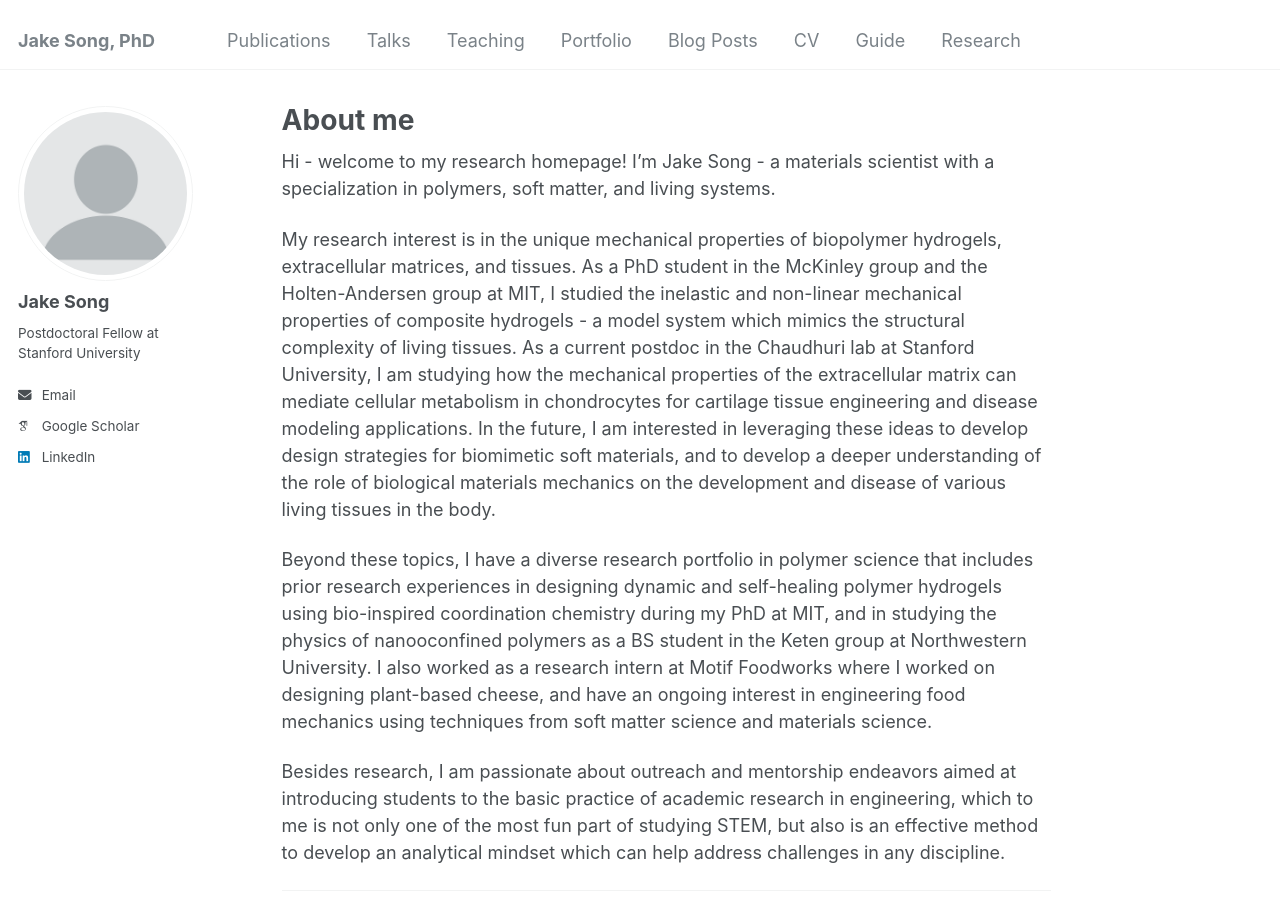
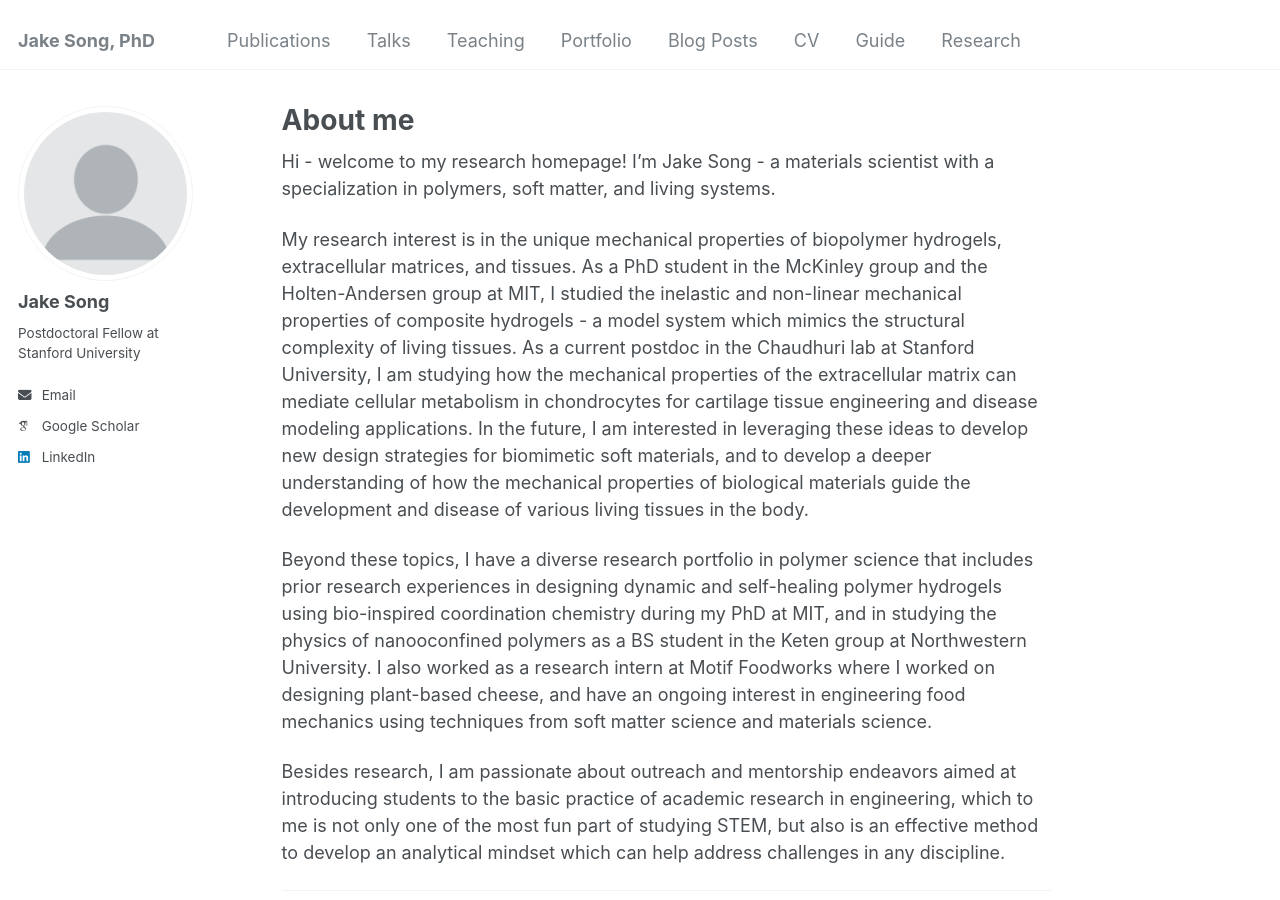
Before and after one commit to jakesong15/jakesong15.github.io, a Jekyll site: the page built from _pages/about.md, in a window 1280 px wide and 900 px high. Built offline with Jekyll 4.4.1, drawn with Linux system fonts in a browser that asks for light colours; some web fonts are replaced.

Commit message:
Update about.md

```diff
--- a/_pages/about.md
+++ b/_pages/about.md
@@ -9,7 +9,7 @@
 
 Hi - welcome to my research homepage! I'm Jake Song - a materials scientist with a specialization in polymers, soft matter, and living systems.
 
-My research interest is in the unique mechanical properties of biopolymer hydrogels, extracellular matrices, and tissues. As a PhD student in the McKinley group and the Holten-Andersen group at MIT, I studied the inelastic and non-linear mechanical properties of composite hydrogels - a model system which mimics the structural complexity of living tissues. As a current postdoc in the Chaudhuri lab at Stanford University, I am studying how the mechanical properties of the extracellular matrix can mediate cellular metabolism in chondrocytes for cartilage tissue engineering and disease modeling applications. In the future, I am interested in leveraging these ideas to develop design strategies for biomimetic soft materials, and to develop a deeper understanding of the role of biological materials mechanics on the development and disease of various living tissues in the body.
+My research interest is in the unique mechanical properties of biopolymer hydrogels, extracellular matrices, and tissues. As a PhD student in the McKinley group and the Holten-Andersen group at MIT, I studied the inelastic and non-linear mechanical properties of composite hydrogels - a model system which mimics the structural complexity of living tissues. As a current postdoc in the Chaudhuri lab at Stanford University, I am studying how the mechanical properties of the extracellular matrix can mediate cellular metabolism in chondrocytes for cartilage tissue engineering and disease modeling applications. In the future, I am interested in leveraging these ideas to develop new design strategies for biomimetic soft materials, and to develop a deeper understanding of how the mechanical properties of biological materials guide the development and disease of various living tissues in the body.
 
 Beyond these topics, I have a diverse research portfolio in polymer science that includes prior research experiences in designing dynamic and self-healing polymer hydrogels using bio-inspired coordination chemistry during my PhD at MIT, and in studying the physics of nanooconfined polymers as a BS student in the Keten group at Northwestern University. I also worked as a research intern at Motif Foodworks where I worked on designing plant-based cheese, and have an ongoing interest in engineering food mechanics using techniques from soft matter science and materials science.
 
```
